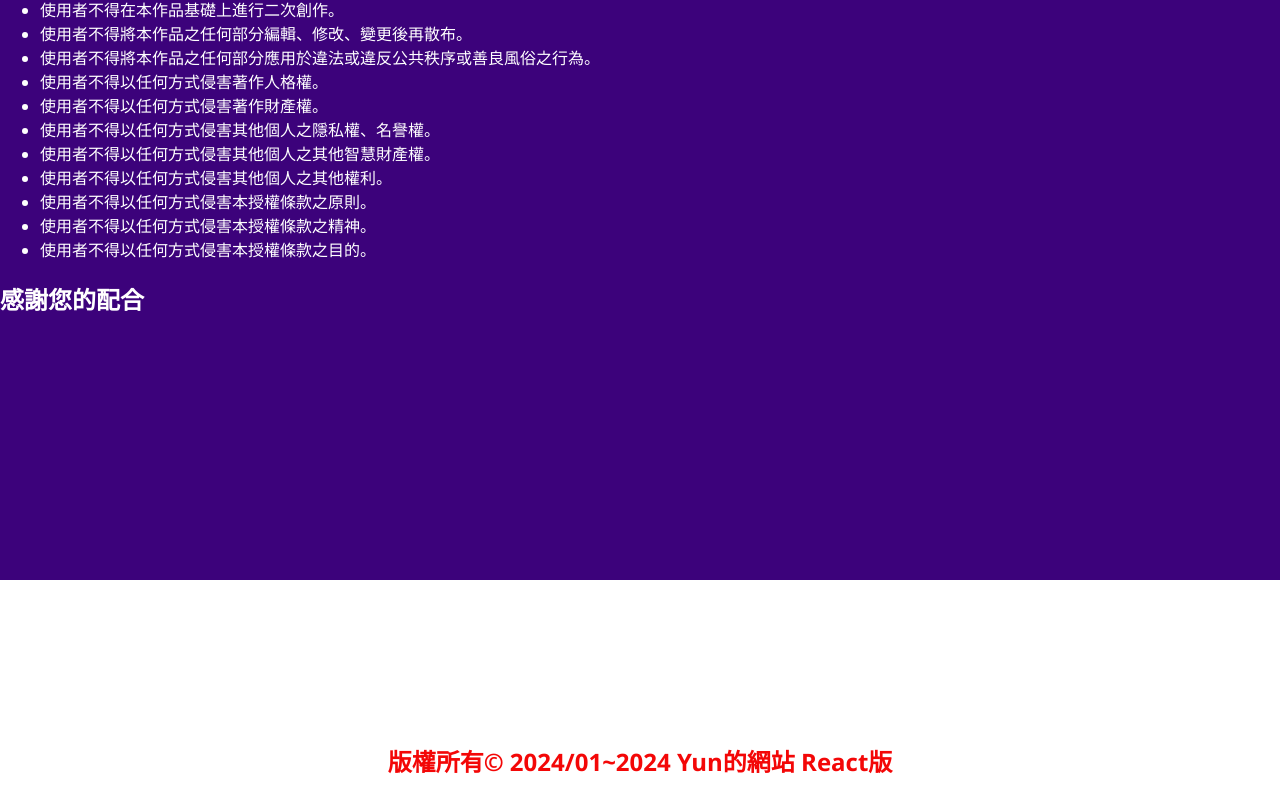
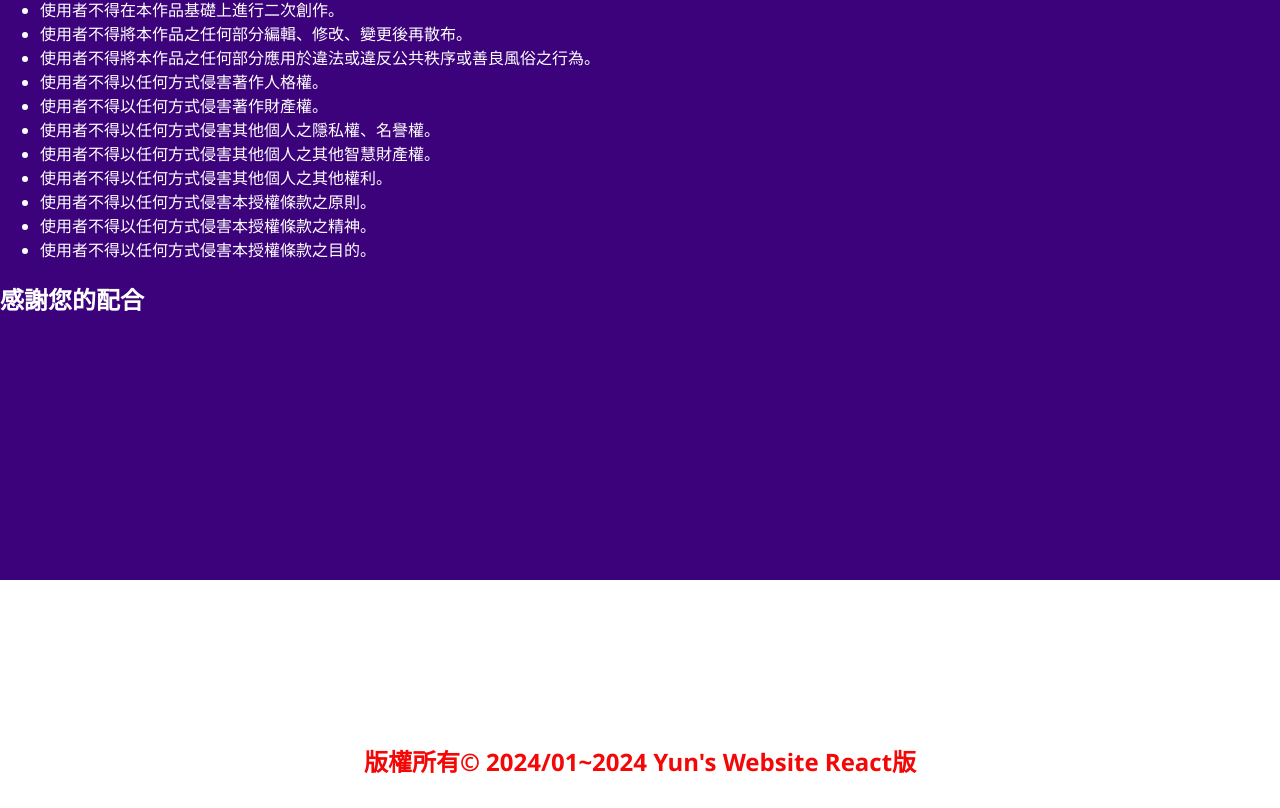
Before and after one commit to error19137/yunnn, a React (Vite) app: page / in a window 1280 px wide. Shown: the part 4220-5028 px from the top of the page. Built offline with nearby package versions, Linux system fonts and the light colour scheme.

Commit message:
修改 footer

```diff
--- a/src/components/footer.jsx
+++ b/src/components/footer.jsx
@@ -14,7 +14,7 @@ const Footer = () => {
         <IconBrandDiscord />
         </div>
         <div id="foo2">
-        <h2>版權所有© 2024/01~2024 Yun的網站 React版</h2>
+        <h2>版權所有© 2024/01~2024 Yun's Website React版</h2>
         </div>
         </footer>
     );
```
